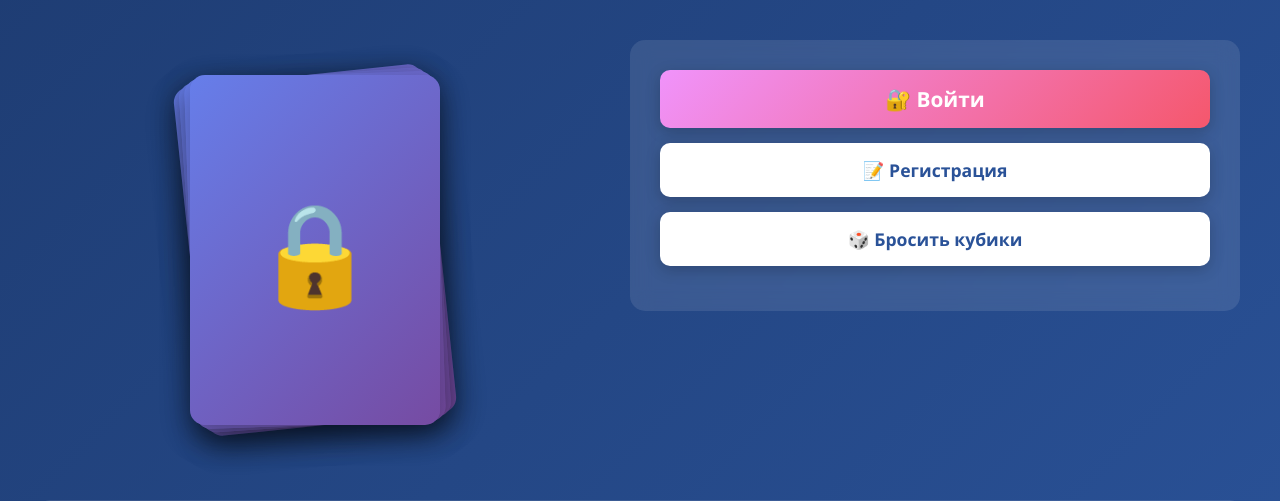
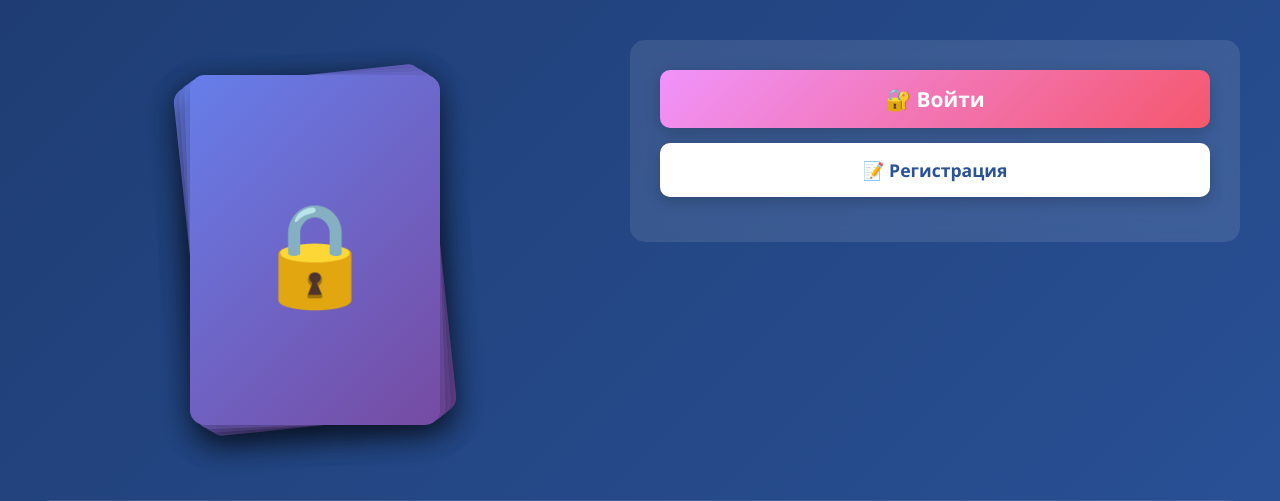
Before and after one commit to venomjarik-art/Project-DnD, a FastAPI app: page / in a window 1280 px wide. Shown: the part 112-613 px from the top of the page. Run offline with FastAPI, Linux system fonts and the light colour scheme; parts of the project's set-up code (start-up, migrations or seed data) failed here and were passed over.

Commit message:
remove: убрать кнопку 'Бросить кубики' с главной страницы

```diff
--- a/templates/index.html
+++ b/templates/index.html
@@ -205,9 +205,6 @@
                 <a href="/register" class="menu-button">
                     📝 Регистрация
                 </a>
-                <a href="/dice" class="menu-button">
-                    🎲 Бросить кубики
-                </a>
             </div>
         </div>
 
```
